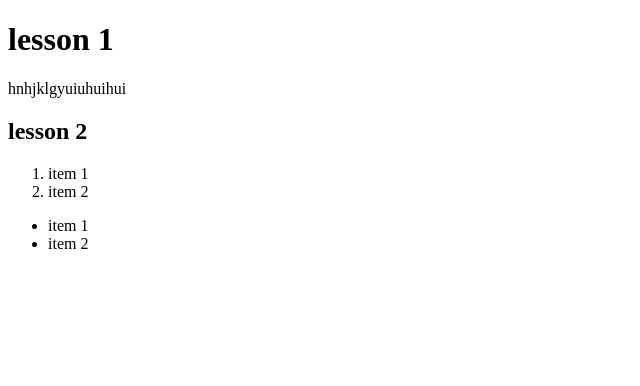
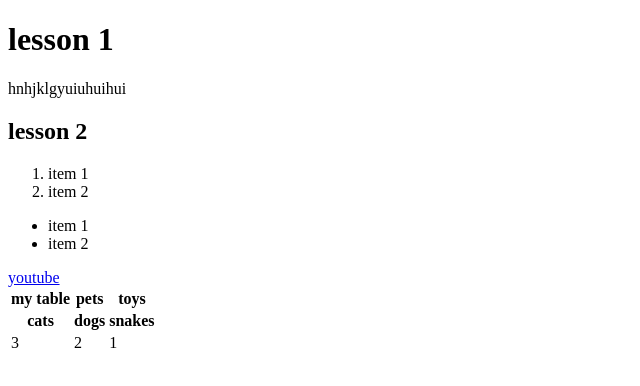
Before and after one commit to Idodi1984/bagrut, a plain HTML site: page index.html in a window 1280 px wide. Shown: the whole page, without its empty margins (0-640 px from the left). Drawn offline with Linux system fonts and the light colour scheme.

Commit message:
Update index.html

```diff
--- a/index.html
+++ b/index.html
@@ -32,7 +32,43 @@
         item 2
       </li>
     </ul>
-
+    <a href ="www.youtube.com" >
+      youtube
+    </a>
+    <table>
+      <tr>
+        <th>
+          my table
+        </th>
+        <th>
+          pets
+        </th>
+        <th>
+          toys
+        </th>
+      </tr>
+      <tr>
+        <th>
+          cats
+        </th>
+        <th>
+          dogs
+        </th>
+        <th>
+          snakes
+        </th>
+      </tr>
+      <tr>
+        <td>
+          3
+        </td>
+        <td>
+          2
+        </td>
+        <td>
+          1
+        </td>
+      </tr>
+    </table>
   </body>
-
 </html>
```
